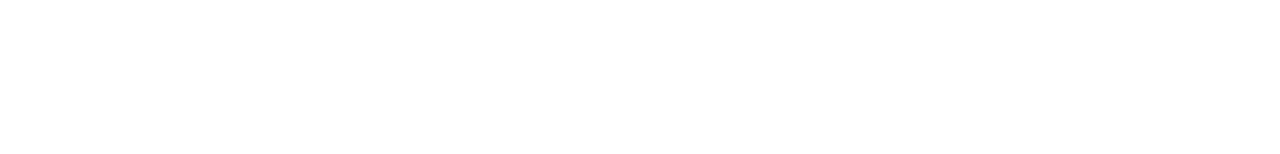
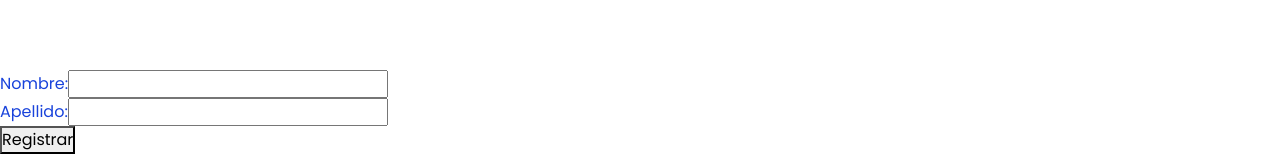
Before and after one commit to Sacjo/elchora, a React (Vite) app: page / in a window 1280 px wide. Shown: the part 1982-2136 px from the top of the page. Before the commit the page ends 2052 px from the top, so only its background shows below. Built offline with nearby package versions, Linux system fonts and the light colour scheme.

Commit message:
firebase integracion prueba

```diff
--- a/package.json
+++ b/package.json
@@ -11,6 +11,7 @@
   },
   "dependencies": {
     "bootstrap": "^5.3.2",
+    "firebase": "^10.7.2",
     "react": "^18.2.0",
     "react-dom": "^18.2.0",
     "react-router-dom": "^6.21.3"
--- a/src/App.jsx
+++ b/src/App.jsx
@@ -3,14 +3,17 @@ import './App.css'
 import Admin from './Pages/Admin';
 import Home from './Pages/Home';
 import Error404 from './Pages/Error404';
+import { useState } from 'react';
 
 function App() {
+
+  const [usuario, setUsuario] = useState(null)
 
   return (
     <div>
     <Routes>
         <Route path='/' element={<Home />} />
-        <Route path='/admin' element={<Admin />} />
+        <Route path="/admin" element={usuario ? <Admin /> : <Error404 />} />
         <Route path='*' element={<Error404 />} />
         {/* <Route path='*' element={<Navigate to="/" />} /> */}
     </Routes>
--- /dev/null
+++ b/src/Components/Formulario.jsx
@@ -0,0 +1,51 @@
+import { useState } from 'react';
+import { database } from '../Credenciales'; // Asegúrate de que la ruta sea correcta
+import { ref, push } from "firebase/database";
+
+const FormularioRegistro = () => {
+    const [nombre, setNombre] = useState('');
+    const [apellido, setApellido] = useState('');
+
+    const handleSubmit = (e) => {
+        e.preventDefault();
+
+        // Crear una referencia a la base de datos
+        const dbRef = ref(database, 'usuarios');
+
+        // Guardar los datos en Firebase
+        const usuario = { nombre, apellido };
+        push(dbRef, usuario)
+            .then(() => {
+                console.log('Datos guardados con éxito');
+                setNombre('');
+                setApellido('');
+            })
+            .catch((error) => {
+                console.error('Error al guardar los datos:', error);
+            });
+    };
+
+    return (
+        <form onSubmit={handleSubmit}>
+            <div>
+                <label>Nombre:</label>
+                <input
+                    type="text"
+                    value={nombre}
+                    onChange={(e) => setNombre(e.target.value)}
+                />
+            </div>
+            <div>
+                <label>Apellido:</label>
+                <input
+                    type="text"
+                    value={apellido}
+                    onChange={(e) => setApellido(e.target.value)}
+                />
+            </div>
+            <button type="submit">Registrar</button>
+        </form>
+    );
+};
+
+export default FormularioRegistro;
--- /dev/null
+++ b/src/Credenciales.js
@@ -0,0 +1,20 @@
+import { initializeApp } from "firebase/app";
+import { getDatabase } from "firebase/database";
+
+const firebaseConfig = {
+  apiKey: "AIzaSyCbzoZcc4-mT9jtFdfR8i-OA09XYBM5yGE",
+  authDomain: "elchora.firebaseapp.com",
+  databaseURL: "https://elchora-default-rtdb.firebaseio.com",
+  projectId: "elchora",
+  storageBucket: "elchora.appspot.com",
+  messagingSenderId: "243660325645",
+  appId: "1:243660325645:web:5765bdd4a8ee40578da644"
+};
+
+// Inicializar Firebase
+const app = initializeApp(firebaseConfig);
+
+// Obtener la base de datos
+const database = getDatabase(app);
+
+export { database };
--- a/src/Pages/Home.jsx
+++ b/src/Pages/Home.jsx
@@ -2,13 +2,17 @@ import React from 'react'
 import Navbar from '../Components/Navbar'
 import Header from '../Components/Home/Header'
 import Autos from '../Components/Home/Autos'
+import Formulario from '../Components/Formulario'
 
 const Home = () => {
     return (
         <div>
-            <Navbar/>
-            <Header/>
-            <Autos/>
+            <Navbar />
+            <Header />
+            <Autos />
+            <div className='col-6'>
+                <Formulario />
+            </div>
         </div>
     )
 }
```
Also changed, not shown: 1 other file (tests, documents, lock files or other folders).
